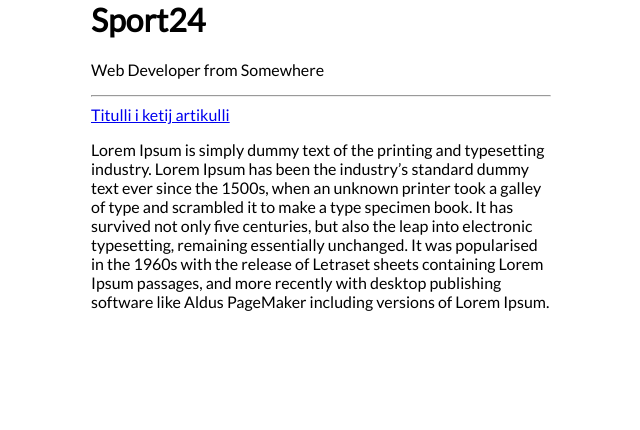
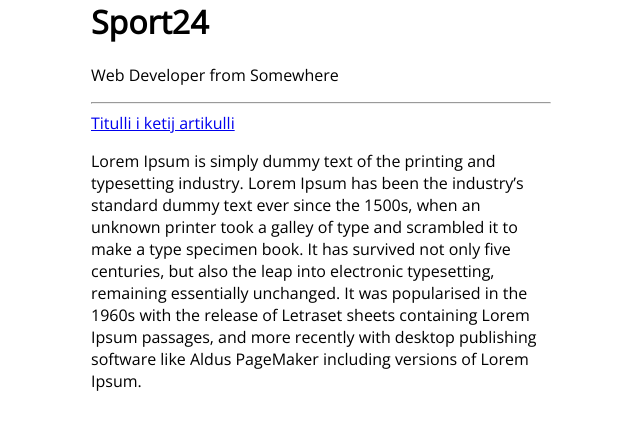
Before and after one commit to 78965/78965.github-io, a Jekyll site: the page built from index.html, in a window 1280 px wide. Shown: the top 430 px of the page, without its empty margins (319-959 px from the left). Built offline with Jekyll 4.4.1, drawn with Linux system fonts in a browser that asks for light colours.

Commit message:
Update default.html

```diff
--- a/_layouts/default.html
+++ b/_layouts/default.html
@@ -2,9 +2,9 @@
   <head>
     <title>{% if page.title %}{{ page.title }} – {% endif %}{{ site.name }} – {{ site.description }}</title>
     <style>
-      body {max-width:460px;margin:0 auto;font-family:Lato;}
+      body {max-width:460px;margin:0 auto;font-family:Open Sans;}
     </style>
-        <link href="https://fonts.googleapis.com/css?family=Lato" rel="stylesheet" type="text/css">
+        <link href="https://fonts.googleapis.com/css?family=Open+Sans" rel="stylesheet" type="text/css">
   </head>
   <body>
     <h1>{{ site.name }}</h1>
```
